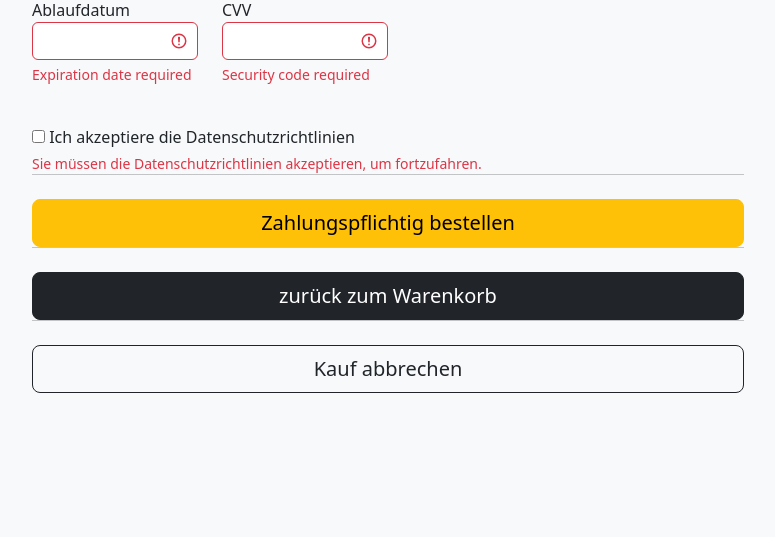
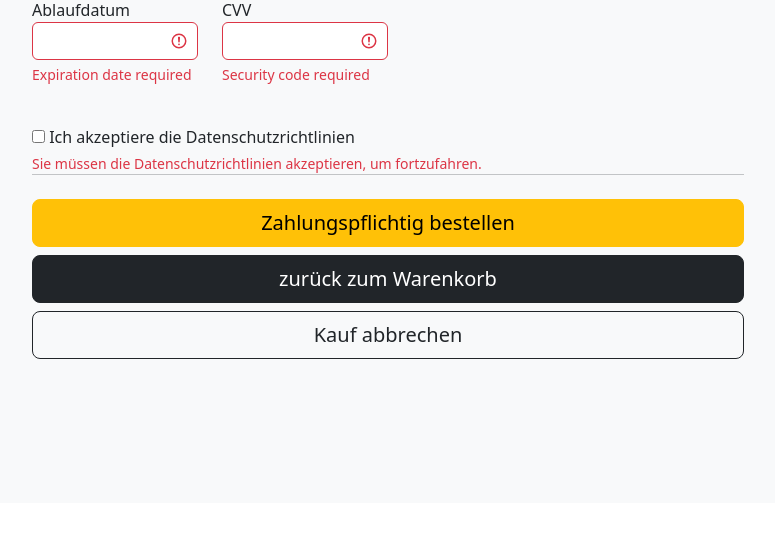
Before and after one commit to L4XB/Web-Shop, a PHP site: page /checkout in a window 1280 px wide; the page is wider, and only the part inside the window is pictured. Shown: the part 1122-1659 px from the top of that part, without its empty margins (50-825 px from the left). After the commit the page ends 1481 px from the top of that part, so only its background shows below. Run offline with PHP 8.4, Linux system fonts and the light colour scheme; a user stored in the database is signed in; data comes from the database, SQL or seed files in the repository; some libraries are stand-ins or nearby versions.

Commit message:
Update hr styles in checkout.php

```diff
--- a/views/checkout.php
+++ b/views/checkout.php
@@ -343,12 +343,12 @@ if (!isset($_SESSION['loggedIn']) || $_SESSION['loggedIn'] !== true) {
                     </div>
 
                     <div class="row container-fluid justify-content-end">
-                        <hr class="mb-4">
+                        <hr class="mb-2 border-0">
                         <a href="warenkorb.php" class="btn btn-dark btn-lg btn-block">zurück zum Warenkorb</a>
                     </div>
 
                     <div class="row container-fluid justify-content-end">
-                        <hr class="mb-4">
+                        <hr class="mb-2 border-0">
                         <button class="btn btn-outline-dark btn-lg btn-block" type="submit"
                             onclick="window.location.href = '../services/userProvider/cancel_checkout.php';">Kauf
                             abbrechen</button>
```
